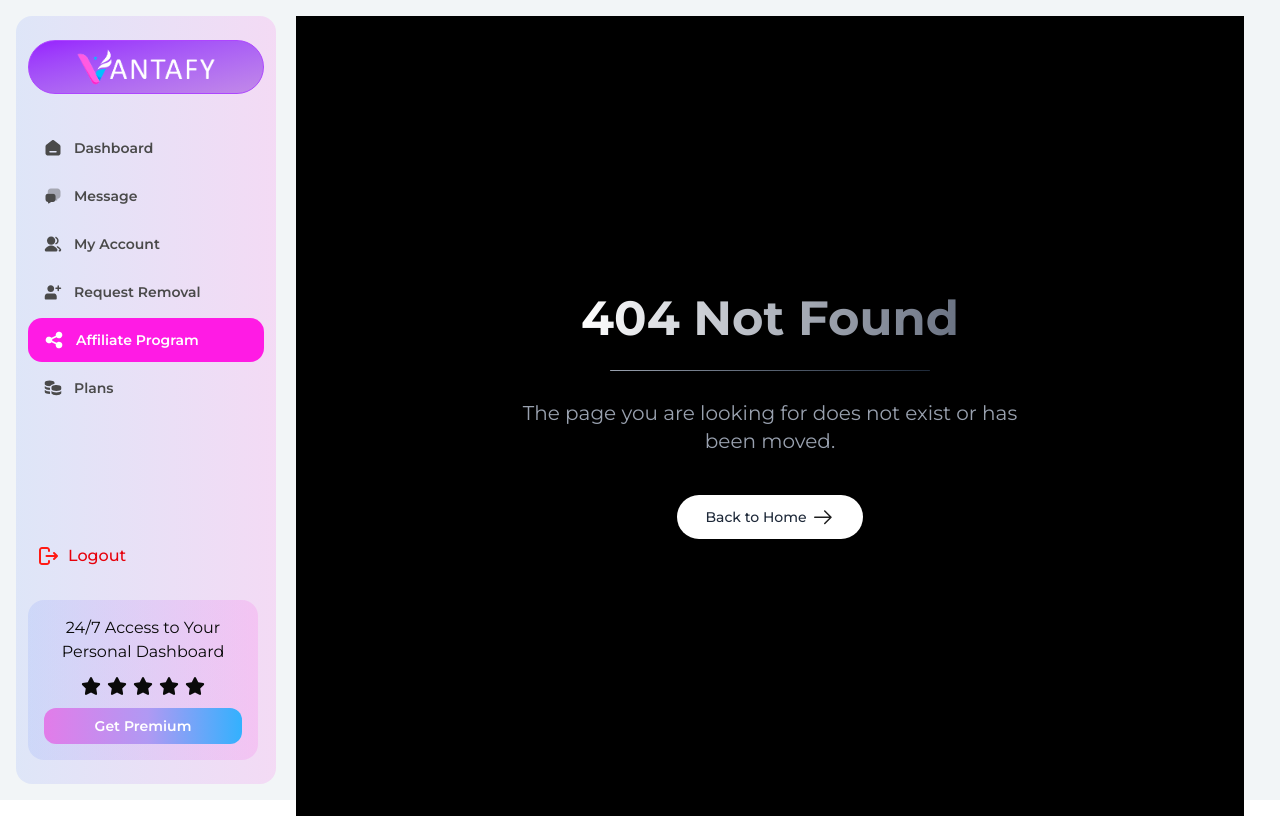
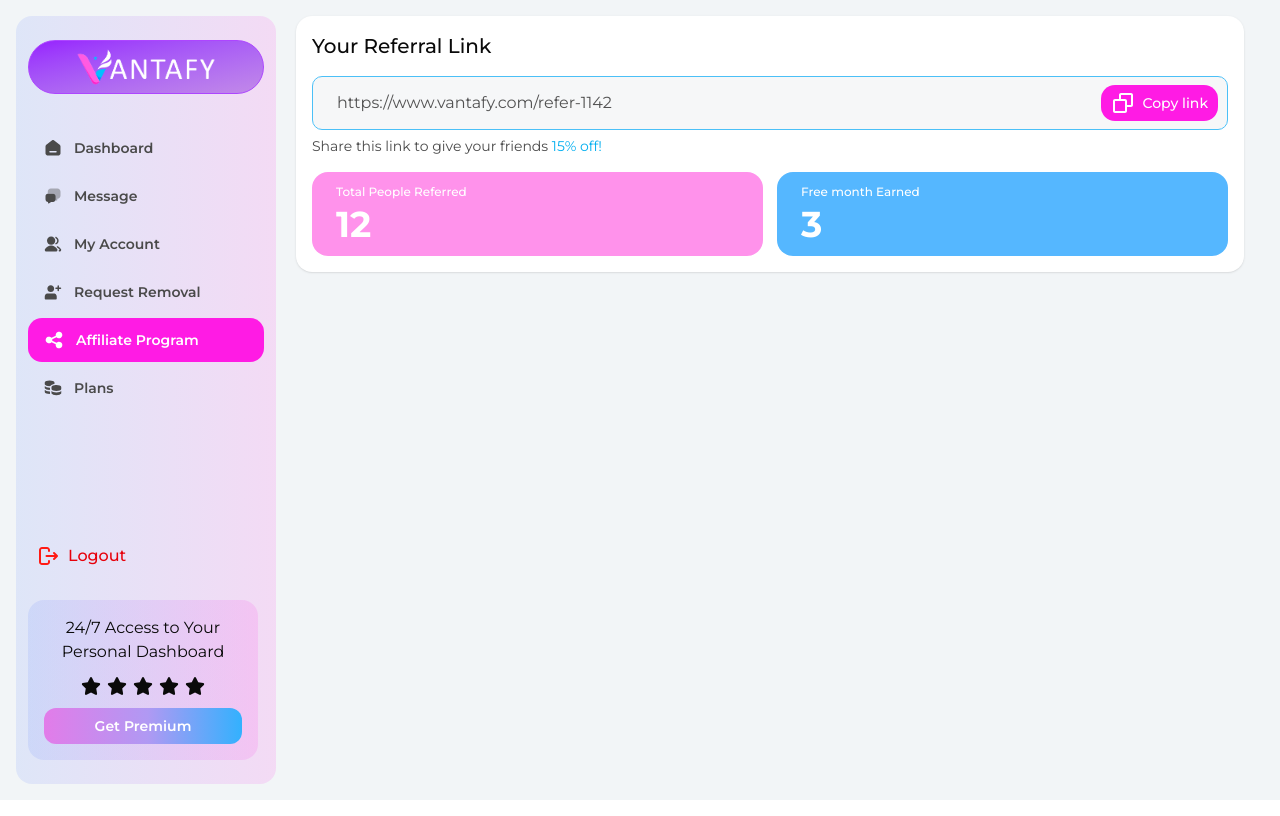
Before and after one commit to raazr62/Vantafy_frontend, a React (Vite) app: page /dashboard/affiliate-program in a window 1280 px wide. Built offline with nearby package versions, Linux system fonts and the light colour scheme.

Commit message:
add: Referral Link section add on Affilliate Program

```diff
--- /dev/null
+++ b/src/components/DashboardComponent/ReferralHistory.jsx
@@ -0,0 +1,7 @@
+import React from "react";
+
+const ReferralHistory = () => {
+  return <div></div>;
+};
+
+export default ReferralHistory;
--- /dev/null
+++ b/src/components/DashboardComponent/ReferralLink.jsx
@@ -0,0 +1,62 @@
+import CommonInputField from "@/shared/AuthShared/CommonInputField";
+import React from "react";
+import { CopyLinkIconSVG } from "../SVG/DashboardLayoutSVG";
+import toast from "react-hot-toast";
+
+const ReferralLink = () => {
+  const refferalLink = "https://www.vantafy.com/refer-1142";
+  const handleCopyLink = () => {
+    navigator.clipboard
+      .writeText(refferalLink)
+      .then(() => {
+        toast.success("Link copied to clipboard!");
+      })
+      .catch((err) => {
+        console.log(err);
+        toast.error("Please try again later");
+      });
+  };
+  return (
+    <div className="bg-white rounded-2xl p-4 w-full shadow-[0_0.785px_2.355px_0_rgba(0,0,0,0.10),0_0.785px_1.57px_-0.785px_rgba(0,0,0,0.10)] space-y-4">
+      <p className="text-xl font-medium">Your Referral Link</p>
+
+      <div>
+        <div className="relative">
+          <CommonInputField
+            value={refferalLink}
+            readOnly
+            className={"px-6"}
+          ></CommonInputField>
+          <button
+            onClick={handleCopyLink}
+            className="bg-primary flex items-center gap-2 text-white font-medium text-sm px-2.5 py-1.5 rounded-xl absolute top-1/2 -translate-y-1/2 right-2.5 cursor-pointer"
+          >
+            <CopyLinkIconSVG /> Copy link
+          </button>
+        </div>
+        <p className="text-sm text-[#4A4A4A] mt-1.5">
+          Share this link to give your friends{" "}
+          <span className="text-[#00AEEF]">15% off!</span>
+        </p>
+      </div>
+
+      <div className="flex items-center gap-3.5">
+        {/* Total Referred */}
+        <div className="w-full bg-[#FF92EB] space-y-1 px-6 py-3 rounded-2xl">
+          <p className="text-xs font-medium text-white">
+            Total People Referred
+          </p>
+          <p className="text-white font-bold text-4xl">12</p>
+        </div>
+
+        {/* Free month Earned */}
+        <div className="w-full bg-[#55B7FF] space-y-1 px-6 py-3 rounded-2xl">
+          <p className="text-xs font-medium text-white">Free month Earned</p>
+          <p className="text-white font-bold text-4xl">3</p>
+        </div>
+      </div>
+    </div>
+  );
+};
+
+export default ReferralLink;
--- a/src/components/SVG/DashboardLayoutSVG.jsx
+++ b/src/components/SVG/DashboardLayoutSVG.jsx
@@ -1060,9 +1060,22 @@ export const EmojiIconSVG = ({ className }) => {
   );
 };
 
-// export const IconSVG = ({ className }) => {
-//   return
-// }
+export const CopyLinkIconSVG = () => {
+  return (
+    <svg
+      xmlns="http://www.w3.org/2000/svg"
+      width="24"
+      height="24"
+      viewBox="0 0 24 24"
+      fill="none"
+    >
+      <path
+        d="M20 2H10C8.897 2 8 2.897 8 4V8H4C2.897 8 2 8.897 2 10V20C2 21.103 2.897 22 4 22H14C15.103 22 16 21.103 16 20V16H20C21.103 16 22 15.103 22 14V4C22 2.897 21.103 2 20 2ZM4 20V10H14L14.002 20H4ZM20 14H16V10C16 8.897 15.103 8 14 8H10V4H20V14Z"
+        fill="white"
+      />
+    </svg>
+  );
+};
 
 // export const IconSVG = ({ className }) => {
 //   return
--- /dev/null
+++ b/src/pages/DashboardPages/AffiliateProgram.jsx
@@ -0,0 +1,14 @@
+import ReferralHistory from "@/components/DashboardComponent/ReferralHistory";
+import ReferralLink from "@/components/DashboardComponent/ReferralLink";
+import React from "react";
+
+const AffiliateProgram = () => {
+  return (
+    <div className="flex flex-col gap-4 h-full">
+      <ReferralLink />
+      <ReferralHistory />
+    </div>
+  );
+};
+
+export default AffiliateProgram;
--- a/src/pages/DashboardPages/RequestRemoval.jsx
+++ b/src/pages/DashboardPages/RequestRemoval.jsx
@@ -1,6 +1,5 @@
 import RequestRemovalForm from "@/components/DashboardComponent/RequestRemovalForm";
 import RequestRemovalStats from "@/components/DashboardComponent/RequestRemovalStats";
-import SubmittedLinksStatus from "@/components/DashboardComponent/SubmittedLinksStatus";
 import React, { useState } from "react";
 
 const RequestRemoval = () => {
--- a/src/router/DashboardRoutes.jsx
+++ b/src/router/DashboardRoutes.jsx
@@ -12,6 +12,9 @@ const DashboardPlans = lazy(() =>
 );
 const DashboardMessages = lazy(() =>
   import("@/pages/DashboardPages/DashboardMessages")
+);
+const AffiliateProgram = lazy(() =>
+  import("@/pages/DashboardPages/AffiliateProgram")
 );
 
 export const dashboardRoutes = [
@@ -40,6 +43,10 @@ export const dashboardRoutes = [
     element: <DashboardMessages />,
   },
   {
+    path: "affiliate-program",
+    element: <AffiliateProgram />,
+  },
+  {
     path: "*",
     element: <NotFound />,
   },
```
